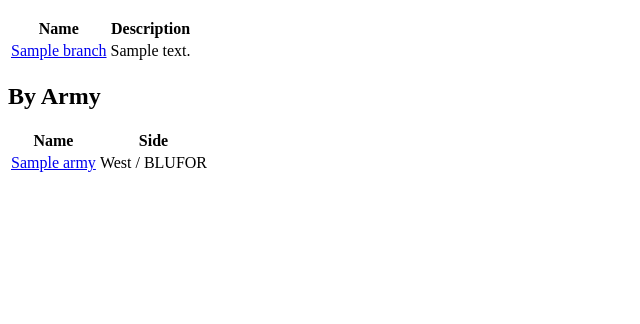
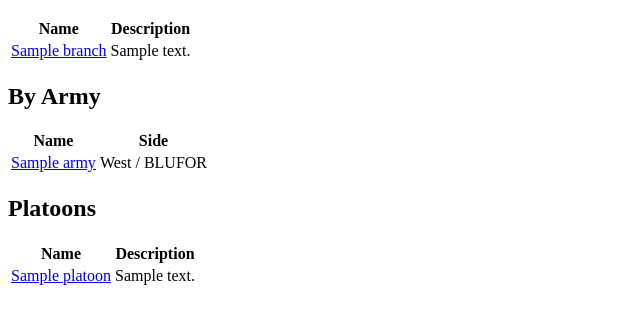
Before and after one commit to duk3luk3/template_platoons, a Django app: page /platoons/ in a window 1280 px wide. Shown: the part 255-579 px from the top of the page, without its empty margins (0-640 px from the left). Run offline with Django 3.2, Linux system fonts and the light colour scheme; tables that the repository leaves empty hold one stand-in row (values such as "Sample post").

Commit message:
platoon view

```diff
--- a/uo_template_platoons/templates/uo_template_platoons/index.html
+++ b/uo_template_platoons/templates/uo_template_platoons/index.html
@@ -54,4 +54,11 @@
 {% if user.is_authenticated %}
 <p><a href="{% url 'uo_template_platoons.views.new_army' %}">Create New Army</a></p>
 {% endif %}
+<h2>Platoons</h2>
+<table>
+	<tr><th>Name</th><th>Description</th></tr>
+	{% for platoon in platoons %}
+	<tr><td><a href="{% url 'uo_template_platoons.views.platoon' platoonname=platoon.title %}">{{ platoon.title }}</a></td><td>{{ platoon.description }}</td></tr>
+	{% endfor %}
+</table>
 {% endblock %}
--- a/uo_template_platoons/urls.py
+++ b/uo_template_platoons/urls.py
@@ -23,4 +23,6 @@ urlpatterns = patterns('',
     url(r'^armies/(?P<pk>\d+)/edit$', login_required(views.ArmyEditView.as_view()), name='uo_template_platoons.views.edit_army'),
     url(r'^armies/(?P<pk>\d+)/delete$', login_required(views.ArmyDeleteView.as_view()), name='uo_template_platoons.views.delete_army'),
     url(r'^armies/(?P<armyname>.+)$', views.army),
+
+    url(r'^platoons/(?P<platoonname>.+)$', views.platoon),
     )
--- a/uo_template_platoons/views.py
+++ b/uo_template_platoons/views.py
@@ -1,5 +1,5 @@
 from django.shortcuts import render, get_object_or_404, redirect
-from uo_template_platoons.models import Period, Army, Branch
+from uo_template_platoons.models import Period, Army, Branch, Platoon, Section, Unit, SectionDeployment, UnitDeployment
 from uo_template_platoons.forms import PeriodForm, ArmyForm, BranchForm, SectionForm, UnitForm
 from django.http import HttpResponse, HttpResponseRedirect
 from django.views.generic.edit import CreateView, UpdateView, DeleteView
@@ -74,7 +74,8 @@ def index(request):
   periods = Period.objects.all()
   armies = Army.objects.all()
   branches = Branch.objects.all()
-  context = {'periods': periods, 'armies': armies, 'branches': branches }
+  platoons = Platoon.objects.all()
+  context = {'periods': periods, 'armies': armies, 'branches': branches, 'platoons': platoons }
   return render(request, 'uo_template_platoons/index.html', context)
 
 def period(request, periodname):
@@ -109,8 +110,6 @@ def period_edit(request, periodname=None):
 
   return render(request, 'uo_template_platoons/edit_period.html', context)
 
-
-
 def branch(request, branchname):
   branch = get_object_or_404(Branch, name=branchname)
   context = {'branch': branch}
@@ -120,3 +119,15 @@ def army(request, armyname):
   army = get_object_or_404(Army, name=armyname)
   context = {'army': army}
   return render(request, 'uo_template_platoons/army.html', context)
+
+def platoon(request, platoonname):
+  platoon = get_object_or_404(Platoon, title=platoonname)
+  sectiondeployments = SectionDeployment.objects.filter(platoon=platoon).all()
+
+  ud = lambda s: [{'count':ud.count, 'name':ud.unit.name,'description':ud.unit.description} for ud in UnitDeployment.objects.filter(section=s).all()]
+
+  sections = [{'count':sd.count,'name':sd.section.name,'description':sd.section.description,'units':ud(sd.section)} for sd in sectiondeployments]
+
+  context = {'platoon':platoon, 'sections':sections}
+
+  return render(request, 'uo_template_platoons/platoon.html', context)
```
Also changed, not shown: uo_template_platoons/templates/uo_template_platoons/platoon.html (added, +22 -0 lines).
